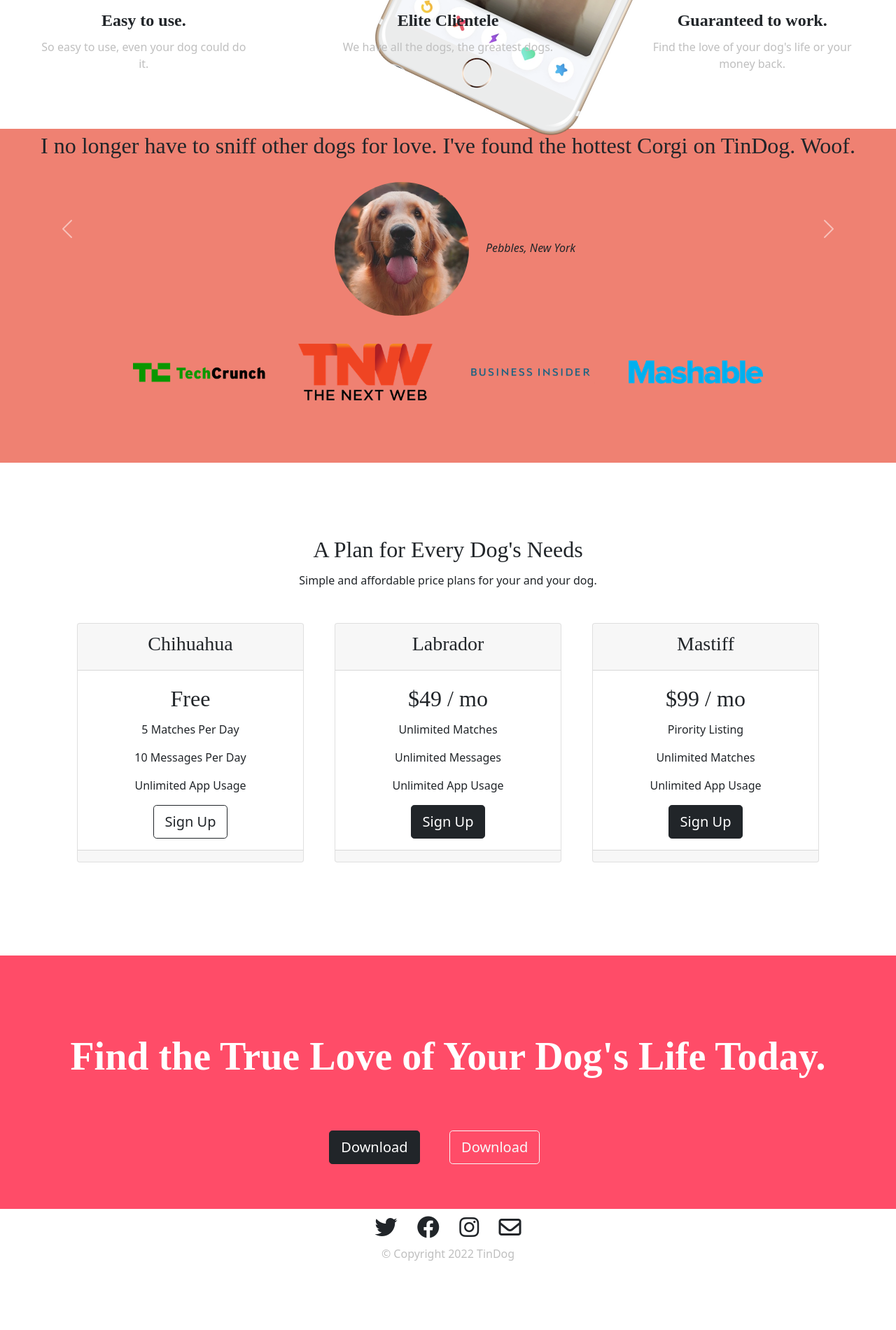
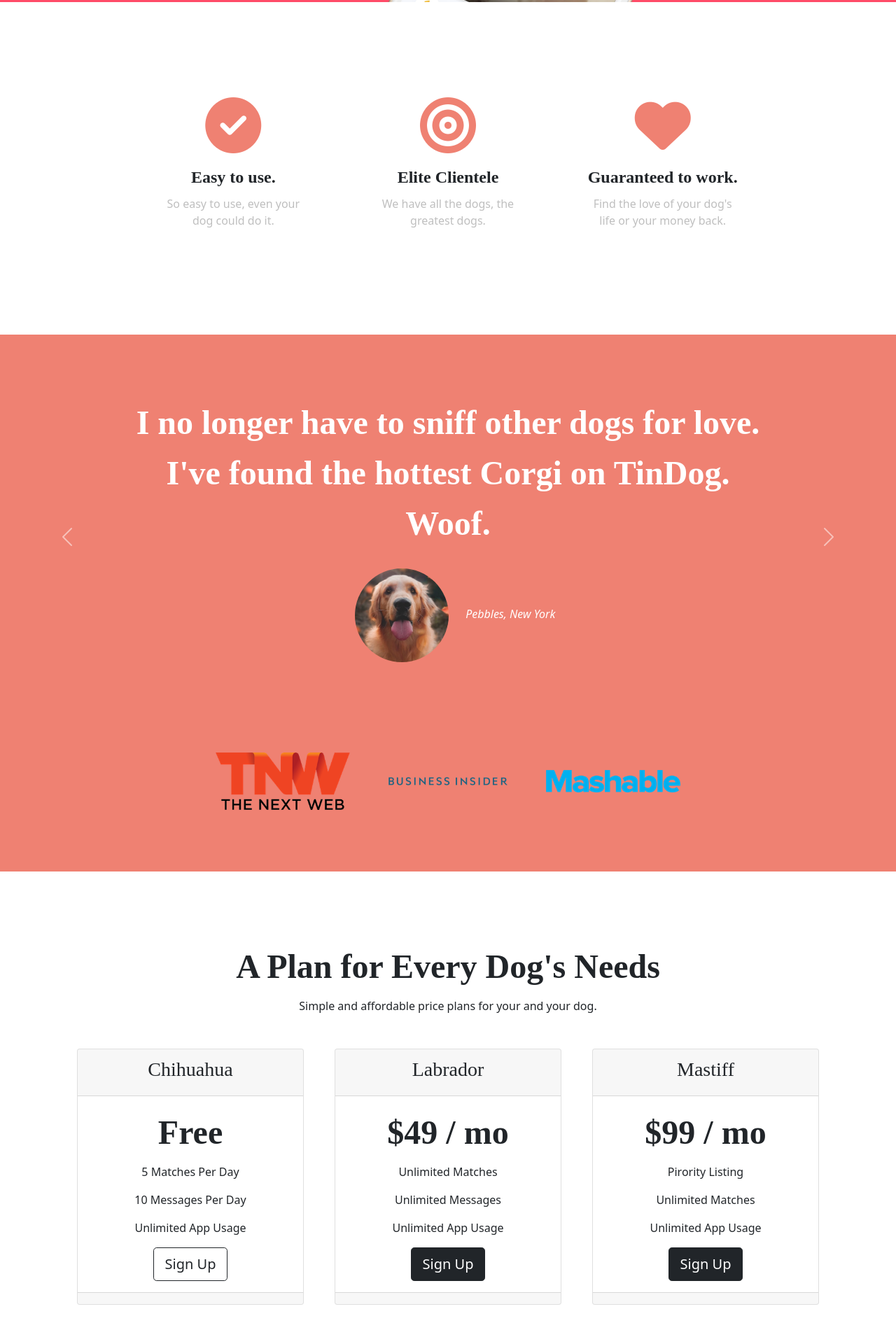
Before and after one commit to Tugrul99/tgrltindog, a plain HTML site: page index.html in a window 1280 px wide. Shown: the part 653-2553 px from the top of the page at 70% size. Before the commit the page ends 2472 px from the top, so only its background shows below. Drawn offline with nearby package versions, Linux system fonts and the light colour scheme.

Commit message:
Update index.html

```diff
--- a/index.html
+++ b/index.html
@@ -15,6 +15,9 @@
   <link rel="stylesheet" href="https://cdnjs.cloudflare.com/ajax/libs/font-awesome/6.2.1/css/all.min.css"
     integrity="sha512-MV7K8+y+gLIBoVD59lQIYicR65iaqukzvf/nwasF0nqhPay5w/9lJmVM2hMDcnK1OnMGCdVK+iQrJ7lzPJQd1w=="
     crossorigin="anonymous" referrerpolicy="no-referrer" />
+  <link rel="preconnect" href="https://fonts.googleapis.com">
+  <link rel="preconnect" href="https://fonts.gstatic.com" crossorigin>
+  <link href="https://fonts.googleapis.com/css2?family=Montserrat:wght@700&display=swap" rel="stylesheet">
   <link rel="stylesheet" href="css/styles.css">
 
 </head>
@@ -24,7 +27,7 @@
 
 
 
-  <section id="title">
+  <section class="colored-section" id="title">
     <div class="container-fluid">
 
       <!-- Nav Bar -->
@@ -61,11 +64,11 @@
 
       <div class="row ">
         <div class="col-lg-6">
-          <h1>Meet new and interesting dogs nearby.</h1>
+          <h1 class="section-header">Meet new and interesting dogs nearby.</h1>
           <div class="title-buttons">
-            <button class="title-button-1 btn btn-dark btn-lg download-button" type="button"> <i
+            <button class="title-button btn btn-dark btn-lg download-button" type="button"> <i
                 class="fa-brands fa-apple"></i>Download</button>
-            <button class="title-button-2 btn btn-outline-light btn-lg download-button" type="button"><i
+            <button class="title-button btn btn-outline-light btn-lg download-button" type="button"><i
                 class="fa-brands fa-google-play"></i>Download</button>
 
           </div>
@@ -84,26 +87,28 @@
 
   <!-- Features -->
 
-  <section id="features">
+  <section class="white-section" id="features">
+    <div class="container-fluid">
+
 
       <div class="row">
 
         <div class=" feature-box col-lg-4 col-md-12 ">
           <i class="fa-solid fa-circle-check"></i>
-        <h3>Easy to use.</h3>
+          <h3 class="features-text">Easy to use.</h3>
           <p>So easy to use, even your dog could do it.</p>
 
         </div>
 
         <div class="feature-box col-lg-4 col-md-12">
           <i class="fa-solid fa-bullseye"></i>
-        <h3>Elite Clientele</h3>
+          <h3 class="features-text">Elite Clientele</h3>
           <p>We have all the dogs, the greatest dogs.</p>
         </div>
 
         <div class="feature-box col-lg-4 col-md-12">
           <i class="fa-solid fa-heart"></i>
-        <h3>Guaranteed to work.</h3>
+          <h3 class="features-text">Guaranteed to work.</h3>
           <p>Find the love of your dog's life or your money back.</p>
 
         </div>
@@ -115,7 +120,7 @@
 
 
 
-
+    </div>
 
 
   </section>
@@ -123,16 +128,17 @@
 
   <!-- Testimonials -->
 
-  <section id="testimonials">
+  <section class="colored-section" id="testimonials">
 
     <div id="testimonial-carousel" class="carousel slide" data-ride="false">
       <div class="carousel-inner">
-        <div class="carousel-item active">
-          <h2>I no longer have to sniff other dogs for love. I've found the hottest Corgi on TinDog. Woof.</h2>
+        <div class="carousel-item active container-fluid">
+          <h2 class="testimonial-text">I no longer have to sniff other dogs for love. I've found the hottest Corgi on
+            TinDog. Woof.</h2>
           <img class="testimonial-pic" src="images/dog-img.jpg" alt="dog-profile">
           <em>Pebbles, New York</em>
         </div>
-        <div class="carousel-item">
+        <div class="carousel-item container-fluid">
           <h2 class="testimonial-text">My dog used to be so lonely, but with TinDog's help, they've found the love of
             their
             life. I think.</h2>
@@ -158,8 +164,8 @@
 
   <!-- Press -->
 
-  <section id="press">
-    <img class="press-image" src="images/techcrunch.png" alt="tc-logo">
+  <section class="colored-section" id="press">
+
     <img class="press-image" src="images/tnw.png" alt="tnw-logo">
     <img class="press-image" src="images/bizinsider.png" alt="biz-insider-logo">
     <img class="press-image" src="images/mashable.png" alt="mashable-logo">
@@ -169,9 +175,9 @@
 
   <!-- Pricing -->
 
-  <section id="pricing">
+  <section class="white-section" id="pricing">
     <div class="pricing-header">
-      <h2>A Plan for Every Dog's Needs</h2>
+      <h2 class="pricing-text">A Plan for Every Dog's Needs</h2>
       <p>Simple and affordable price plans for your and your dog.</p>
     </div>
 
@@ -185,7 +191,7 @@
 
           </div>
           <div class=" card-body">
-            <h2>Free</h2>
+            <h2 class="pricing-text">Free</h2>
             <p>5 Matches Per Day</p>
             <p>10 Messages Per Day</p>
             <p>Unlimited App Usage</p>
@@ -206,7 +212,7 @@
 
           </div>
           <div class=" card-body">
-            <h2>$49 / mo</h2>
+            <h2 class="pricing-text">$49 / mo</h2>
             <p>Unlimited Matches</p>
             <p>Unlimited Messages</p>
             <p>Unlimited App Usage</p>
@@ -227,7 +233,7 @@
 
           </div>
           <div class=" card-body">
-            <h2>$99 / mo</h2>
+            <h2 class="pricing-text">$99 / mo</h2>
             <p>Pirority Listing</p>
             <p>Unlimited Matches</p>
             <p>Unlimited App Usage</p>
@@ -253,11 +259,17 @@
 
   <!-- Call to Action -->
 
-  <section id="cta">
+  <section class="colored-section" id="cta">
+    <div class="container-fluid">
+      <h3 class="cta-h3">Find the True Love of Your Dog's Life Today.</h3>
+      <button class="btn btn-dark btn-lg download-button-2 " type="button"><i
+          class="fa-brands fa-apple"></i>Download</button>
+      <button class="btn btn-lg btn-outline-light download-button-2" type="button"> <i
+          class="fa-brands fa-google-play"></i>Download</button>
 
-    <h3 class="cta-h3">Find the True Love of Your Dog's Life Today.</h3>
-    <button class="btn btn-dark btn-lg download-button-2 " type="button">Download</button>
-    <button class="btn btn-lg btn-outline-light download-button-2" type="button">Download</button>
+    </div>
+
+
 
   </section>
 
@@ -265,7 +277,8 @@
   <!-- Footer -->
 
 
-  <footer id="footer">
+  <footer class="white-section" id="footer">
+    <div class="container-fluid">
       <div class="footer-icons">
         <i class="fa-brands fa-twitter"></i>
         <i class="fa-brands fa-facebook"></i>
@@ -273,9 +286,15 @@
         <i class="fa-regular fa-envelope"></i>
 
 
+
+
+      </div>
+      <p>© Copyright 2022 TinDog</p>
+
     </div>
 
-    <p>© Copyright 2022 TinDog</p>
+
+
 
   </footer>
 
```
Lines whose indentation alone changed are shown as unchanged.
